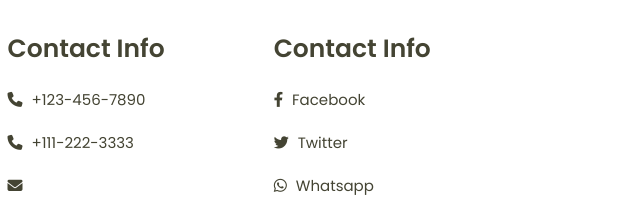
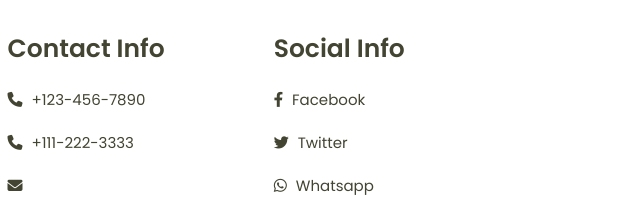
Before and after one commit to karanSuman/Central-Perk-cafe, a plain HTML site: page index.html in a window 1280 px wide. Shown: the part 3587-3784 px from the top of the page, 640-1280 px from the left. Drawn offline with nearby package versions, Linux system fonts and the light colour scheme.

Commit message:
Update index.html

```diff
--- a/index.html
+++ b/index.html
@@ -372,7 +372,7 @@
       </div>
 
       <div class="box">
-          <h3>contact info</h3>
+          <h3>Social info</h3>
           <a href="#"> <i class="fab fa-facebook-f"></i> facebook </a>
           <a href="#"> <i class="fab fa-twitter"></i> twitter </a>
           <a href="#"> <i class="fab fa-whatsapp"></i> whatsapp </a>
```
